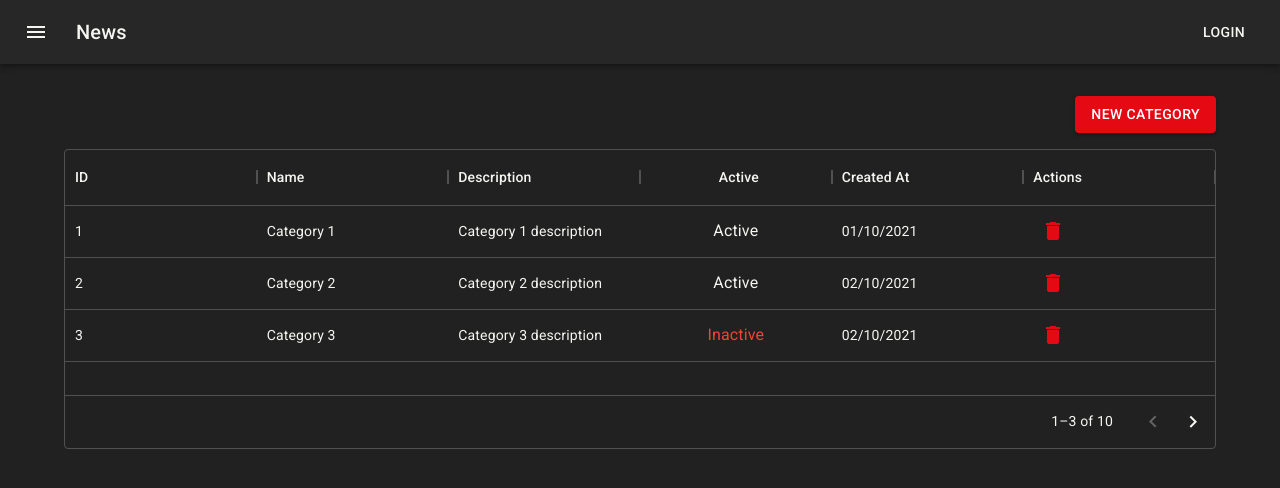
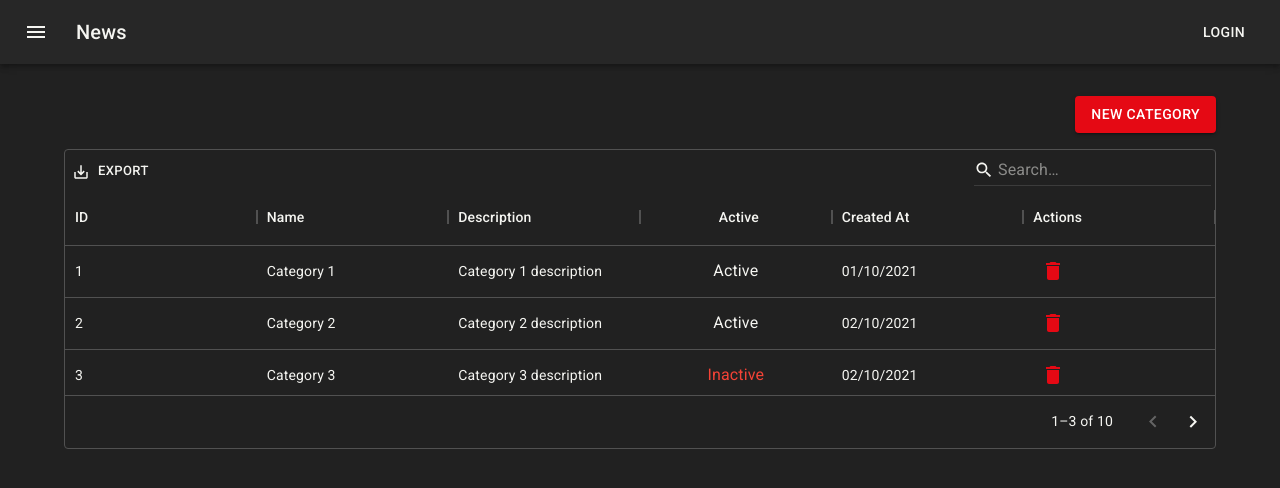
Before and after one commit to wenceslau/fc-admin-do-catalago-ui, a React (Create React App) app: page / in a window 1280 px wide. Shown: the top 488 px of the page. Built offline with nearby package versions, Linux system fonts and the light colour scheme.

Commit message:
Update DataGrid in CategoryList.

```diff
--- a/src/features/categories/CategoryList.tsx
+++ b/src/features/categories/CategoryList.tsx
@@ -3,7 +3,13 @@ import {Link} from "react-router-dom";
 import {useAppSelector} from "../../app/hooks";
 import {selectCategories} from "./categorySlice";
 import DeleteIcon from '@mui/icons-material/Delete';
-import {DataGrid, GridRowsProp, GridColDef, GridRenderCellParams, renderActionsCell} from "@mui/x-data-grid";
+import {
+    DataGrid,
+    GridRowsProp,
+    GridColDef,
+    GridRenderCellParams,
+    GridToolbar
+} from "@mui/x-data-grid";
 
 export const CategoryList = () => {
 
@@ -72,9 +78,24 @@ export const CategoryList = () => {
             </Box>
             <div style={{height: 300, width: '100%'}}>
                 <DataGrid
+                    components={{Toolbar: GridToolbar}}
+                    rowsPerPageOptions={[4, 10, 20]}
+                    disableColumnSelector={true}
+                    disableColumnFilter={true}
+                    disableDensitySelector={true}
+                    // checkboxSelection={true}
+                    disableSelectionOnClick={true}
+
                     pageSize={3}
-                    rowsPerPageOptions={[4, 10, 20]}
-                    rows={rows} columns={columns}/>
+                    rows={rows}
+                    columns={columns}
+                    componentsProps={{
+                        toolbar: {
+                            showQuickFilter: true,
+                            quickFilterProps: {debounceMs: 500}
+                        }
+                    }}
+                />
             </div>
         </Box>
     )
```
